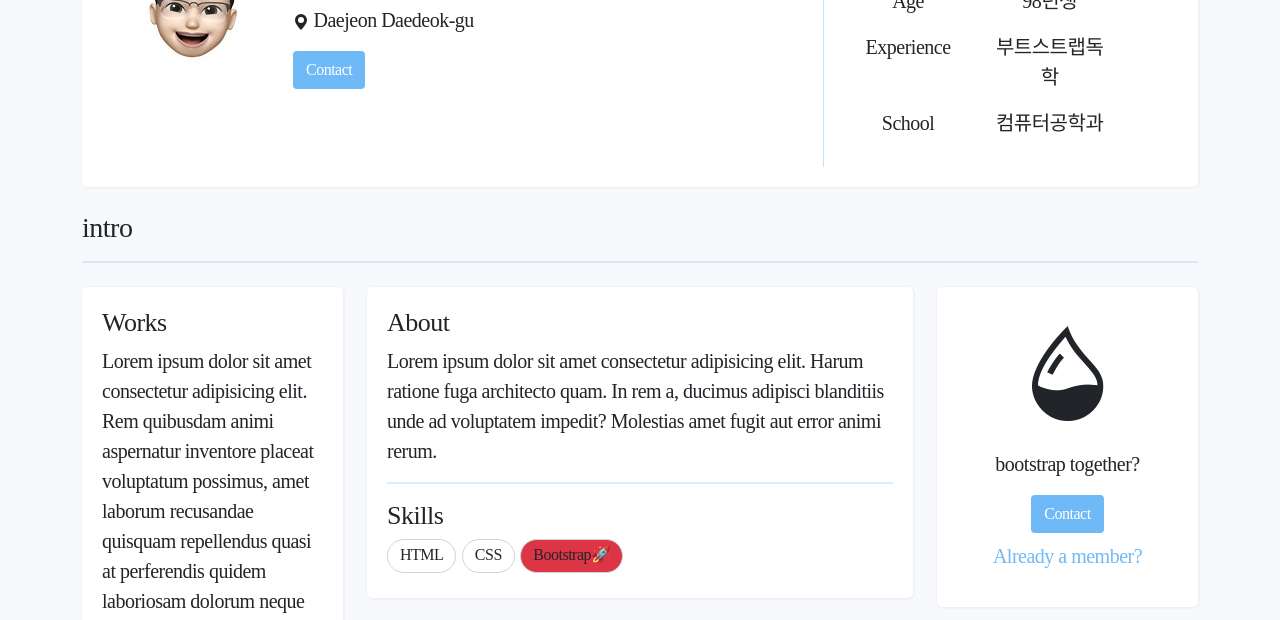
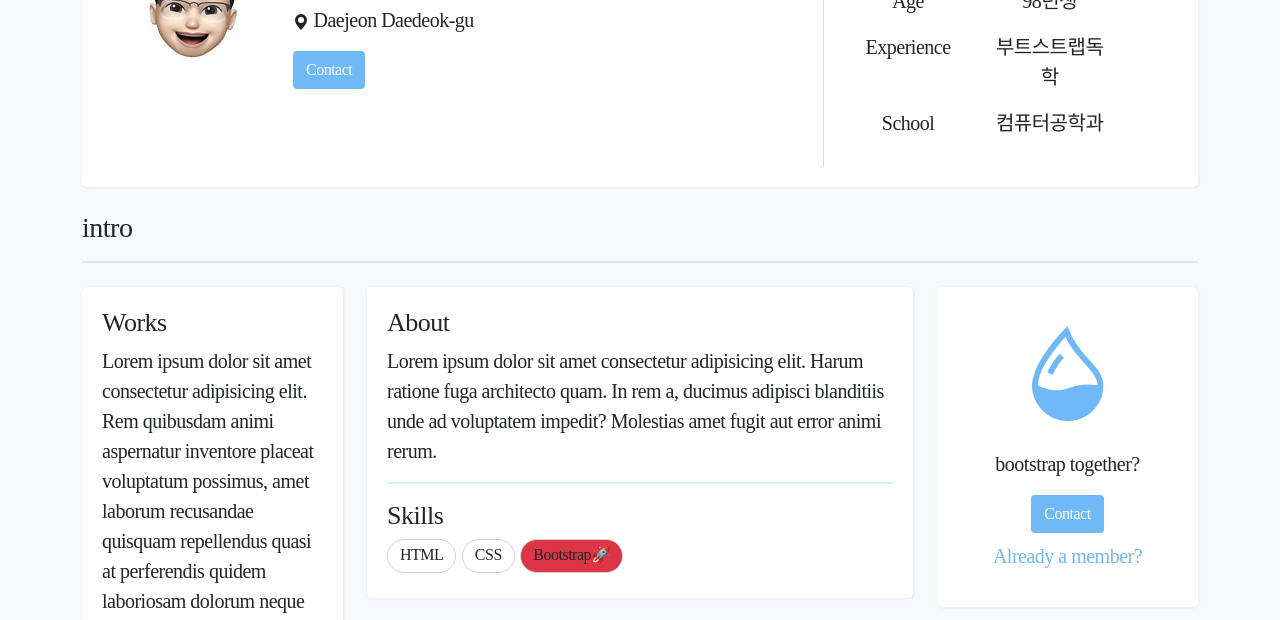
Before and after one commit to pdy1207/sns_profile, a plain HTML site: page index.html in a window 1280 px wide. Shown: the part 145-765 px from the top of the page. Drawn offline with nearby package versions, Linux system fonts and the light colour scheme; a web font is replaced by a local one.

Commit message:
Update index.html

```diff
--- a/index.html
+++ b/index.html
@@ -121,7 +121,10 @@
         </div>
         <div class="col-md-3">
           <div class="white-box" style="text-align: center">
-            <i class="bi bi-droplet-half" style="font-size: 95px"></i>
+            <i
+              class="bi bi-droplet-half"
+              style="font-size: 95px; color: #70b9f7"
+            ></i>
             <p>bootstrap together?</p>
             <button class="btn">Contact</button>
             <p class="mt-2" style="color: #70b9f7">Already a member?</p>
```
